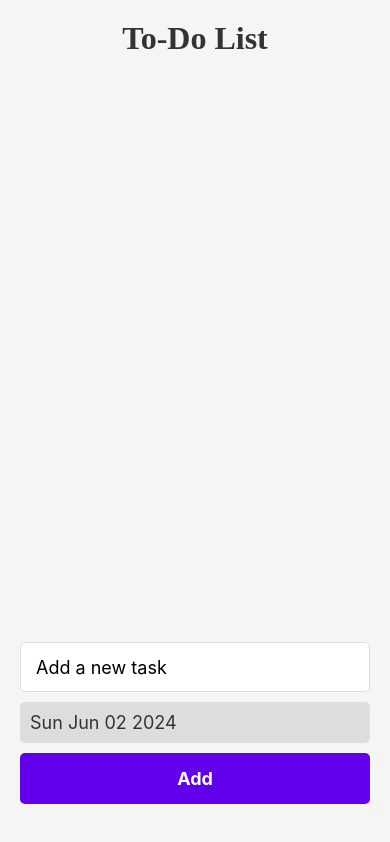
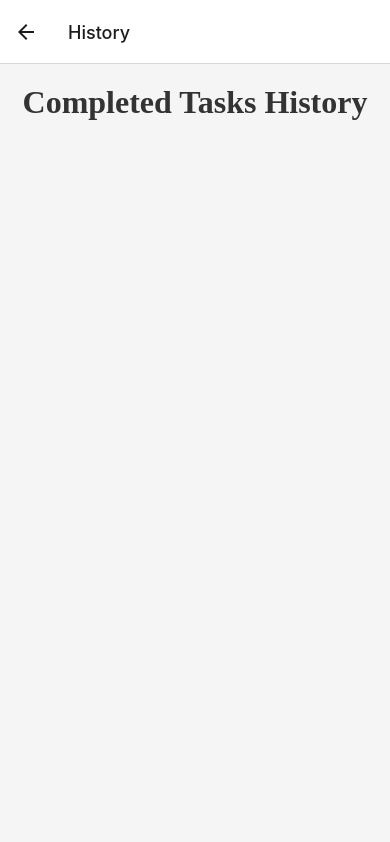
Before and after one commit to VytautasP/Android-ToDoApp, a React Native app: screen /History in a window 390 px wide. Built offline with nearby package versions, Linux system fonts and the light colour scheme.

Commit message:
Added history

```diff
--- a/App.tsx
+++ b/App.tsx
@@ -1,21 +1,21 @@
-// src/App.tsx
-import React from 'react';
-import { SafeAreaView, StyleSheet } from 'react-native';
+import * as React from 'react';
+import { NavigationContainer } from '@react-navigation/native';
+import { createStackNavigator } from '@react-navigation/stack';
 import HomeScreen from './src/screens/HomeScreen';
+import HistoryScreen from './src/screens/HistoryScreen';
+import { RootStackParamList } from './src/navigation/types';
 
+const Stack = createStackNavigator<RootStackParamList>();
 
 const App: React.FC = () => {
   return (
-    <SafeAreaView style={styles.container}>
-      <HomeScreen />
-    </SafeAreaView>
+    <NavigationContainer>
+      <Stack.Navigator initialRouteName="Home">
+        <Stack.Screen name="Home" component={HomeScreen} />
+        <Stack.Screen name="History" component={HistoryScreen} />
+      </Stack.Navigator>
+    </NavigationContainer>
   );
 };
 
-const styles = StyleSheet.create({
-  container: {
-    flex: 1,
-  },
-});
-
 export default App;
--- a/src/components/Task.tsx
+++ b/src/components/Task.tsx
@@ -1,4 +1,3 @@
-// src/components/Task.tsx
 import React from 'react';
 import { View, Text, StyleSheet, TouchableOpacity } from 'react-native';
 
@@ -6,27 +5,20 @@ interface TaskProps {
   task: {
     title: string;
     completed: boolean;
-    date: string;
   };
   index: number;
   completeTask: (index: number) => void;
-  deleteTask: (index: number) => void;
 }
 
-const Task: React.FC<TaskProps> = ({ task, index, completeTask, deleteTask }) => {
+const Task: React.FC<TaskProps> = ({ task, index, completeTask }) => {
   return (
     <View style={styles.taskContainer}>
       <Text style={task.completed ? styles.taskTextCompleted : styles.taskText}>
         {task.title}
       </Text>
-      <View style={styles.buttonsContainer}>
-        <TouchableOpacity onPress={() => completeTask(index)}>
-          <Text style={styles.completeButton}>✔</Text>
-        </TouchableOpacity>
-        <TouchableOpacity onPress={() => deleteTask(index)}>
-          <Text style={styles.deleteButton}>✘</Text>
-        </TouchableOpacity>
-      </View>
+      <TouchableOpacity onPress={() => completeTask(index)}>
+        <Text style={styles.completeButton}>✔</Text>
+      </TouchableOpacity>
     </View>
   );
 };
@@ -35,31 +27,31 @@ const styles = StyleSheet.create({
   taskContainer: {
     flexDirection: 'row',
     justifyContent: 'space-between',
+    alignItems: 'center',
     padding: 15,
     margin: 10,
-    backgroundColor: '#f9f9f9',
+    backgroundColor: '#fff',
     borderRadius: 10,
+    shadowColor: '#000',
+    shadowOffset: { width: 0, height: 2 },
+    shadowOpacity: 0.1,
+    shadowRadius: 5,
+    elevation: 3,
   },
   taskText: {
     fontSize: 18,
-    fontFamily: 'Roboto-BlackItalic'
+    color: '#333',
+    fontFamily: 'Roboto',
   },
   taskTextCompleted: {
     fontSize: 18,
     textDecorationLine: 'line-through',
     color: 'gray',
-  },
-  buttonsContainer: {
-    flexDirection: 'row',
+    fontFamily: 'Roboto',
   },
   completeButton: {
     fontSize: 18,
     color: 'green',
-    marginRight: 10,
-  },
-  deleteButton: {
-    fontSize: 18,
-    color: 'red',
   },
 });
 
--- /dev/null
+++ b/src/navigation/types.ts
@@ -0,0 +1,4 @@
+export type RootStackParamList = {
+    Home: undefined;
+    History: undefined;
+  };
--- /dev/null
+++ b/src/screens/HistoryScreen.tsx
@@ -0,0 +1,102 @@
+import React, { useEffect, useState } from 'react';
+import { View, Text, StyleSheet, ScrollView } from 'react-native';
+import AsyncStorage from '@react-native-async-storage/async-storage';
+
+interface TaskType {
+  title: string;
+  completed: boolean;
+  date: string;
+}
+
+const COMPLETED_TASKS_STORAGE_KEY = '@completedTasks';
+
+const loadCompletedTasks = async (): Promise<TaskType[]> => {
+  try {
+    const tasksString = await AsyncStorage.getItem(COMPLETED_TASKS_STORAGE_KEY);
+    if (tasksString !== null) {
+      return JSON.parse(tasksString);
+    }
+  } catch (error) {
+    console.error('Failed to load completed tasks from storage:', error);
+  }
+  return [];
+};
+
+const HistoryScreen: React.FC = () => {
+  const [completedTasks, setCompletedTasks] = useState<TaskType[]>([]);
+
+  useEffect(() => {
+    const fetchCompletedTasks = async () => {
+      const loadedCompletedTasks = await loadCompletedTasks();
+      setCompletedTasks(loadedCompletedTasks);
+    };
+
+    fetchCompletedTasks();
+  }, []);
+
+  const groupedTasks = completedTasks.reduce((acc: { [key: string]: TaskType[] }, task) => {
+    (acc[task.date] = acc[task.date] || []).push(task);
+    return acc;
+  }, {});
+
+  return (
+    <View style={styles.container}>
+      <Text style={styles.title}>Completed Tasks History</Text>
+      <ScrollView style={styles.scrollView}>
+        {Object.keys(groupedTasks).map((date) => (
+          <View key={date}>
+            <Text style={styles.dateHeader}>{date}</Text>
+            {groupedTasks[date].map((task, index) => (
+              <View key={index} style={styles.taskContainer}>
+                <Text style={styles.taskText}>{task.title}</Text>
+              </View>
+            ))}
+          </View>
+        ))}
+      </ScrollView>
+    </View>
+  );
+};
+
+const styles = StyleSheet.create({
+  container: {
+    flex: 1,
+    padding: 20,
+    backgroundColor: '#f5f5f5',
+  },
+  title: {
+    fontSize: 32,
+    fontWeight: 'bold',
+    textAlign: 'center',
+    marginBottom: 20,
+    color: '#333',
+    fontFamily: 'YourNewFont',
+  },
+  scrollView: {
+    flex: 1,
+    marginBottom: 20,
+  },
+  dateHeader: {
+    fontSize: 24,
+    fontWeight: 'bold',
+    marginVertical: 10,
+  },
+  taskContainer: {
+    padding: 15,
+    margin: 10,
+    backgroundColor: '#fff',
+    borderRadius: 10,
+    shadowColor: '#000',
+    shadowOffset: { width: 0, height: 2 },
+    shadowOpacity: 0.1,
+    shadowRadius: 5,
+    elevation: 3,
+  },
+  taskText: {
+    fontSize: 18,
+    color: '#333',
+    fontFamily: 'Roboto',
+  },
+});
+
+export default HistoryScreen;
--- a/src/screens/HomeScreen.tsx
+++ b/src/screens/HomeScreen.tsx
@@ -1,11 +1,10 @@
-// src/screens/HomeScreen.tsx
-import React, { useEffect, useState } from 'react';
+import React, { useState, useEffect } from 'react';
 import { View, Text, TextInput, TouchableOpacity, ScrollView, StyleSheet, Alert } from 'react-native';
-import Task from '../components/Task';
 import AsyncStorage from '@react-native-async-storage/async-storage';
 import DateTimePicker from '@react-native-community/datetimepicker';
-
-const TASKS_STORAGE_KEY = '@tasks';
+import Task from '../components/Task';
+import { NavigationProp, useNavigation } from '@react-navigation/native';
+import { RootStackParamList } from '../navigation/types';
 
 interface TaskType {
   title: string;
@@ -13,38 +12,56 @@ interface TaskType {
   date: string;
 }
 
-const loadTasks = async (): Promise<TaskType[]> => {
+const TASKS_STORAGE_KEY = '@tasks';
+const COMPLETED_TASKS_STORAGE_KEY = '@completedTasks';
+
+const loadTasks = async (key: string): Promise<TaskType[]> => {
   try {
-      const tasksString = await AsyncStorage.getItem(TASKS_STORAGE_KEY);
+    const tasksString = await AsyncStorage.getItem(key);
     if (tasksString !== null) {
       return JSON.parse(tasksString);
     }
   } catch (error) {
-      console.error('Failed to load tasks from storage:', error);
+    console.error(`Failed to load tasks from storage (${key}):`, error);
   }
   return [];
 };
 
-  const saveTasks = async (tasks: TaskType[]) => {
+const saveTasks = async (key: string, tasks: TaskType[]) => {
   try {
     const tasksString = JSON.stringify(tasks);
-      await AsyncStorage.setItem(TASKS_STORAGE_KEY, tasksString);
+    await AsyncStorage.setItem(key, tasksString);
   } catch (error) {
-      console.error('Failed to save tasks to storage:', error);
+    console.error(`Failed to save tasks to storage (${key}):`, error);
   }
 };
 
 const HomeScreen: React.FC = () => {
   const [tasks, setTasks] = useState<TaskType[]>([]);
+  const [completedTasks, setCompletedTasks] = useState<TaskType[]>([]);
   const [task, setTask] = useState('');
   const [date, setDate] = useState(new Date());
   const [showDatePicker, setShowDatePicker] = useState(false);
 
+  const navigation = useNavigation<NavigationProp<RootStackParamList>>();
+
+  useEffect(() => {
+    const fetchTasks = async () => {
+      const loadedTasks = await loadTasks(TASKS_STORAGE_KEY);
+      setTasks(loadedTasks);
+      const loadedCompletedTasks = await loadTasks(COMPLETED_TASKS_STORAGE_KEY);
+      setCompletedTasks(loadedCompletedTasks);
+    };
+
+    fetchTasks();
+  }, []);
+
   const addTask = () => {
     if (task.length > 0) {
-      const newTasks = [...tasks, { title: task, completed: false, date: date.toDateString() }];
+      const newTask = { title: task, completed: false, date: date.toDateString() };
+      const newTasks = [...tasks, newTask];
       setTasks(newTasks);
-      saveTasks(newTasks);
+      saveTasks(TASKS_STORAGE_KEY, newTasks);
       setTask('');
     } else {
       Alert.alert('Task cannot be empty');
@@ -53,27 +70,15 @@ const HomeScreen: React.FC = () => {
 
   const completeTask = (index: number) => {
     const newTasks = [...tasks];
-    newTasks[index].completed = !newTasks[index].completed;
-    setTasks(newTasks);
-    saveTasks(newTasks);
-  };
-
-  const deleteTask = (index: number) => {
-    const newTasks = [...tasks];
+    const completedTask = { ...newTasks[index], completed: true };
     newTasks.splice(index, 1);
     setTasks(newTasks);
-    saveTasks(newTasks);
+    saveTasks(TASKS_STORAGE_KEY, newTasks);
+
+    const newCompletedTasks = [...completedTasks, completedTask];
+    setCompletedTasks(newCompletedTasks);
+    saveTasks(COMPLETED_TASKS_STORAGE_KEY, newCompletedTasks);
   };
-
-
-  useEffect(() => {
-    const fetchTasks = async () => {
-      const loadedTasks = await loadTasks();
-      setTasks(loadedTasks);
-    };
-
-    fetchTasks();
-  }, []);
 
   const groupedTasks = tasks.reduce((acc: { [key: string]: TaskType[] }, task) => {
     (acc[task.date] = acc[task.date] || []).push(task);
@@ -93,7 +98,6 @@ const HomeScreen: React.FC = () => {
                 task={task}
                 index={index}
                 completeTask={completeTask}
-                deleteTask={deleteTask}
               />
             ))}
           </View>
@@ -128,6 +132,9 @@ const HomeScreen: React.FC = () => {
       <TouchableOpacity style={styles.addButton} onPress={addTask}>
         <Text style={styles.addButtonText}>Add</Text>
       </TouchableOpacity>
+      <TouchableOpacity style={styles.historyButton} onPress={() => navigation.navigate('History')}>
+        <Text style={styles.historyButtonText}>View History</Text>
+      </TouchableOpacity>
     </View>
   );
 };
@@ -155,23 +162,20 @@ const styles = StyleSheet.create({
     fontWeight: 'bold',
     marginVertical: 10,
   },
-  dateTimeContainer: {
-    marginBottom: 10,
-  },
   inputContainer: {
-    flexDirection: 'row',
-    alignItems: 'center',
     marginBottom: 10,
   },
   input: {
-    flex: 1,
-    height: 50,
+    height: 60,
     borderColor: '#ddd',
     borderWidth: 1,
     borderRadius: 5,
     paddingHorizontal: 15,
     backgroundColor: '#fff',
-    fontSize: 18,
+    fontSize: 20,
+  },
+  dateTimeContainer: {
+    marginBottom: 10,
   },
   dateButton: {
     padding: 10,
@@ -188,13 +192,25 @@ const styles = StyleSheet.create({
     borderRadius: 5,
     alignItems: 'center',
     justifyContent: 'center',
-    marginBottom: 20,
   },
   addButtonText: {
     color: 'white',
     fontSize: 18,
     fontWeight: 'bold',
   },
+  historyButton: {
+    marginTop: 10,
+    backgroundColor: '#6200ee',
+    padding: 15,
+    borderRadius: 5,
+    alignItems: 'center',
+    justifyContent: 'center',
+  },
+  historyButtonText: {
+    color: 'white',
+    fontSize: 18,
+    fontWeight: 'bold',
+  }
 });
 
 export default HomeScreen;
```
Also changed, not shown: package.json (+6 -1 lines), 1 other file (tests, documents, lock files or other folders). Lines whose indentation alone changed are shown as unchanged.
